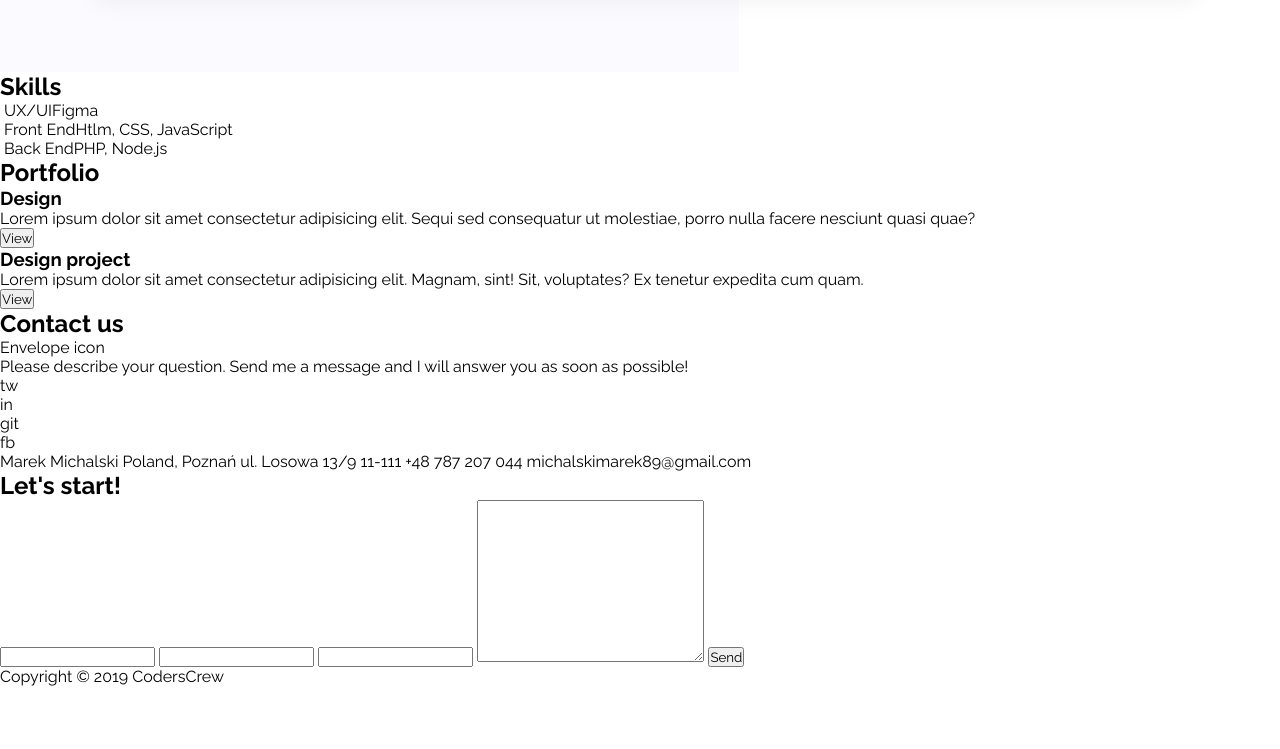
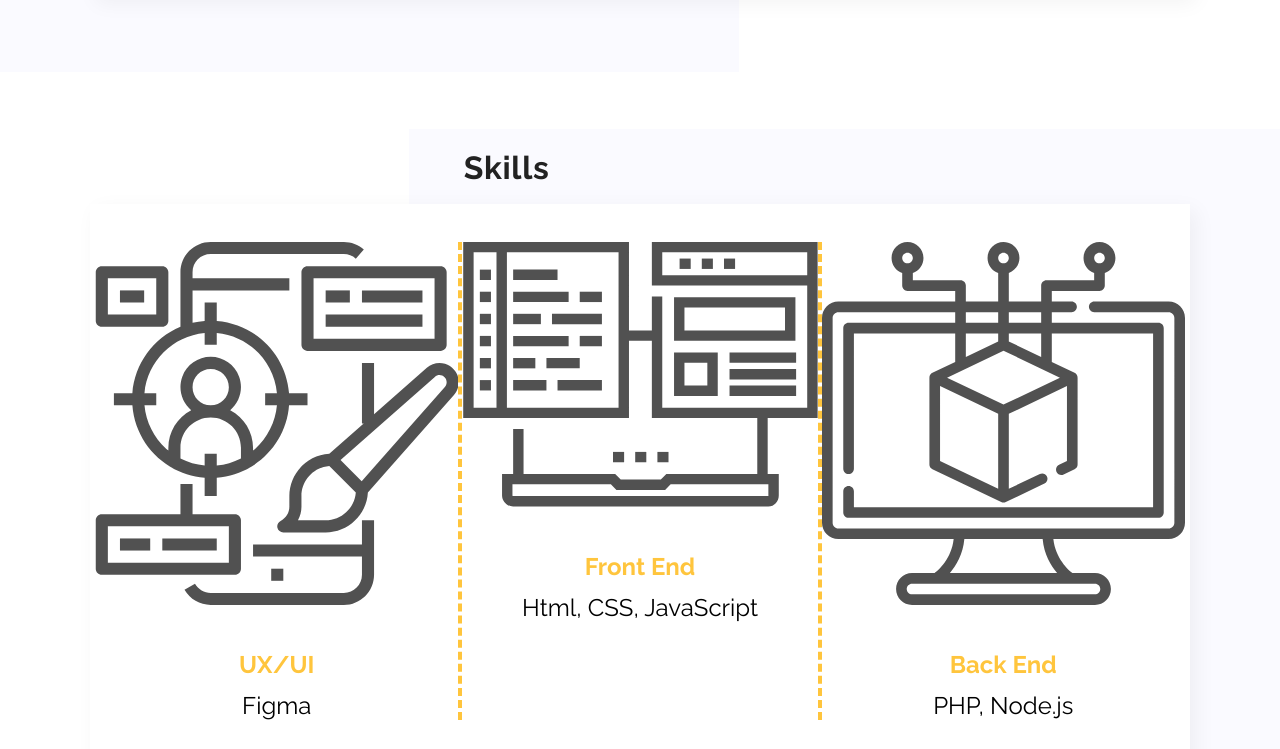
Before and after one commit to MichalskiMarek/coderscamp-portfolio-page, a website: page index.html in a window 1280 px wide. Shown: the part 1311-2060 px from the top of the page. Before the commit the page ends 1997 px from the top, so only its background shows below. Drawn offline with Linux system fonts and the light colour scheme.

Commit message:
add skills section styling

```diff
--- a/index.html
+++ b/index.html
@@ -99,16 +99,16 @@
     <h2 class="skills__title">Skills</h2>
     <ul class="skills__list">
       <li class="skills__item">
-        <img class="skills__image" src="" alt="" />
+        <img class="skills__image" src="./images/icon_UxUi.svg" alt="icon Ux/Ui" />
         <span class="skills__span skills__span--orange">UX/UI</span><span class="skills__span">Figma</span>
       </li>
-      <li>
-        <img class="skills__image" src="" alt="" />
-        <span class="skills__span skills__span--orange">Front End</span><span class="skills__span">Htlm, CSS,
+      <li class="skills__item skills__item--middle">
+        <img class="skills__image" src="./images/icon_frontend.svg" alt="icon frontend" />
+        <span class="skills__span skills__span--orange ">Front End</span><span class="skills__span">Html, CSS,
           JavaScript</span>
       </li>
-      <li>
-        <img class="skills__image" src="" alt="" />
+      <li class="skills__item">
+        <img class="skills__image" src="./images/icon_backend.svg" alt="icon backend" />
         <span class="skills__span skills__span--orange">Back End</span><span class="skills__span">PHP, Node.js</span>
       </li>
     </ul>
--- a/scss/styles.scss
+++ b/scss/styles.scss
@@ -185,9 +185,7 @@
     font-size: 32px;
     line-height: 37px;
     letter-spacing: 0.02em;
-
     color: #222222;
-
     position: absolute;
     top: -55px;
     left: 150px;
@@ -257,3 +255,68 @@
     }
   }
 }
+
+.skills {
+  display: flex;
+  width: 86vw;
+  margin: 75px auto 75px auto;
+  box-shadow: 6px 6px 20px rgba(0, 0, 0, 0.05);
+  background-color: #ffffff;
+  position: relative;
+  margin-top: 207px;
+
+  &::after {
+    content: "";
+    position: absolute;
+    top: -75px;
+    right: -9%;
+    height: calc(100% + 150px);
+    width: 80%;
+    background-color: #fafaff;
+    z-index: -1;
+  }
+
+  &__title {
+    font-weight: bold;
+    font-size: 32px;
+    line-height: 38px;
+    letter-spacing: 0.02em;
+    color: #222222;
+    position: absolute;
+    top: -55px;
+    left: 34%;
+  }
+
+  &__list {
+    width: 100%;
+    list-style-type: none;
+    display: flex;
+    justify-content: center;
+  }
+
+  &__item {
+    display: flex;
+    flex-direction: column;
+    margin: 38px 0 50px 0;
+    width: 33%;
+
+    &--middle {
+      border-left: 4px dashed #ffc53d;
+      border-right: 4px dashed #ffc53d;
+    }
+  }
+
+  &__span {
+    font-weight: normal;
+    font-size: 24px;
+    line-height: 28px;
+    text-align: center;
+    color: #000000;
+
+    &--orange {
+      font-weight: bold;
+      color: #ffc53d;
+      margin: 46px 0 13px 0;
+    }
+  }
+}
```
Also changed, not shown: css/styles.css, images/icon_UxUi.svg (added), images/icon_backend.svg (added), images/icon_frontend.svg (added).
